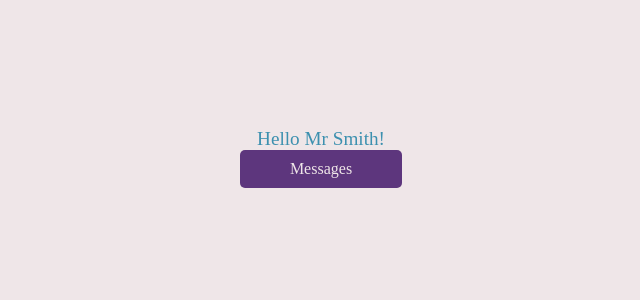
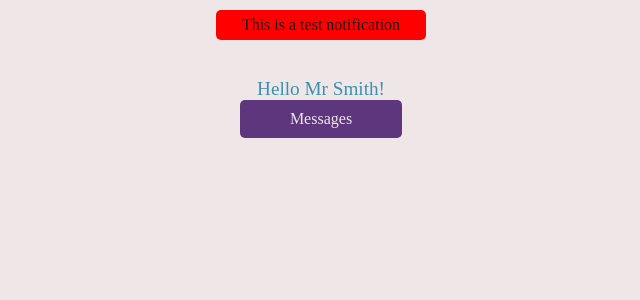
Before and after one commit to LukeNeedle/Secure-messaging, a Flask app: page /messages in a window 1280 px wide. Shown: the part 52-352 px from the top of the page, without its empty margins (319-959 px from the left). Run offline with Flask 2, Linux system fonts and the light colour scheme; a user stored in the database is signed in.

Commit message:
Moved notification to be at the top of the screen

```diff
--- a/templates/base.css
+++ b/templates/base.css
@@ -91,3 +91,17 @@
     height: 100%;
     margin-top: 10%;
 }
+
+.notification {
+    background-color: #ff0000;
+    border-color: var(--text);
+    border-radius: 5px;
+    border-width: 5px;
+    width: fit-content;
+    height: fit-content;
+    margin-left: auto;
+    margin-right: auto;
+    padding: 6px;
+    padding-left: 2%;
+    padding-right: 2%;
+}
--- a/templates/base.html
+++ b/templates/base.html
@@ -32,6 +32,16 @@
                 </ul>
             </nav>
         </header>
+        {% with messages = get_flashed_messages() %}
+            {% if messages %}
+                <div class="notification">
+                    {{ messages[0] }}
+                </div>
+            {% endif %}
+        {% endwith %}
+        <div class="notification">
+            This is a test notification
+        </div>
         <div class="content">
             {% block content %}{% endblock %}
         </div>
--- a/templates/dashboard.css
+++ b/templates/dashboard.css
@@ -20,8 +20,8 @@
     }
 }
 
-.notification {
-    background-color: #ff0000;
+.content {
+    margin-top: 3%;
 }
 
 .welcome {
--- a/templates/dashboard.html
+++ b/templates/dashboard.html
@@ -2,13 +2,6 @@
 
 {% block content %}
 <link rel="stylesheet" href="{{url_for('dashboard_css')}}">
-{% with messages = get_flashed_messages() %}
-    {% if messages %}
-        <div class="notification">
-            {{ messages[0] }}
-        </div>
-    {% endif %}
-{% endwith %}
 
 <p class="welcome">
     Hello {{current_user.title}} {{current_user.lname}}!
```
